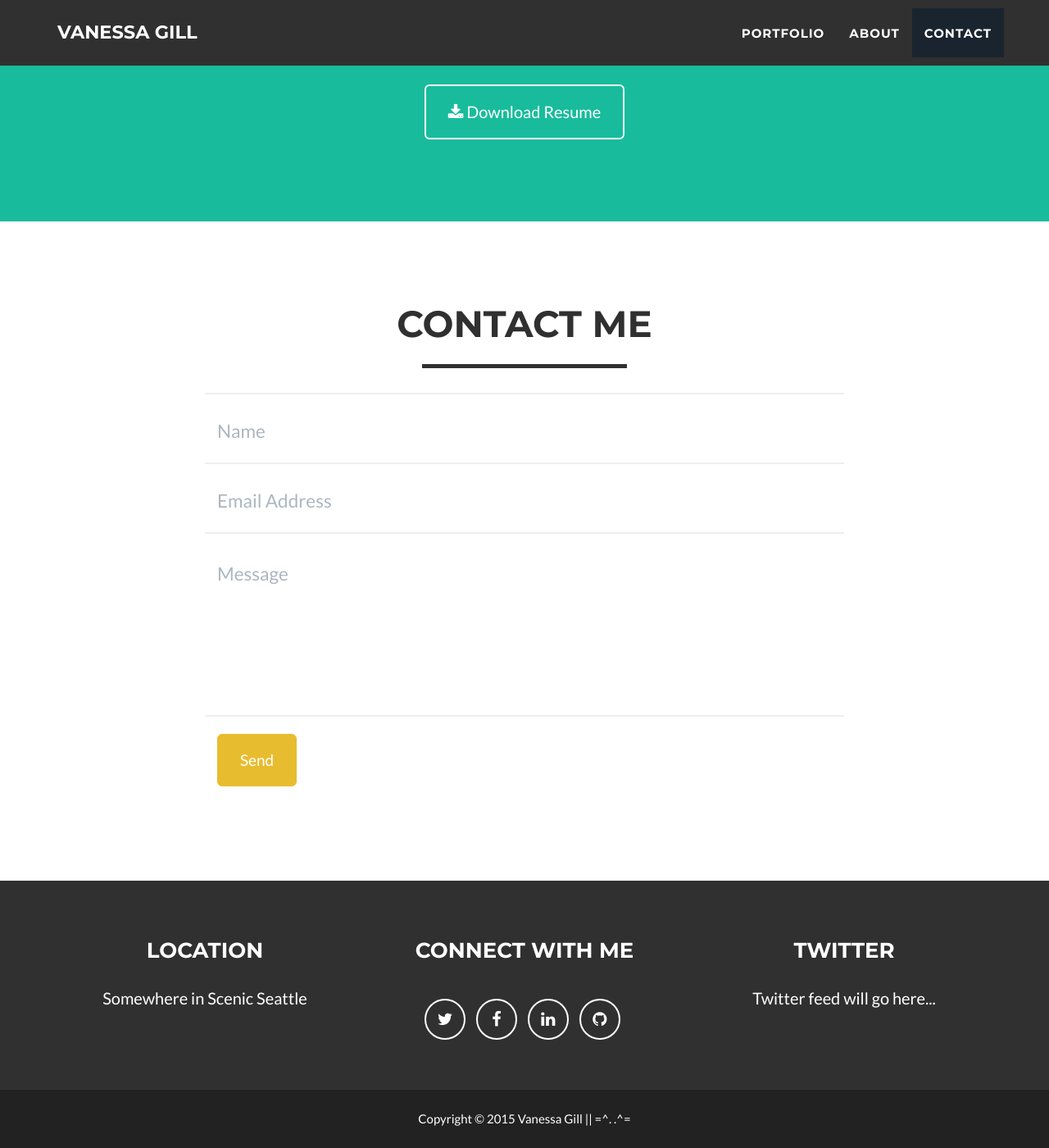
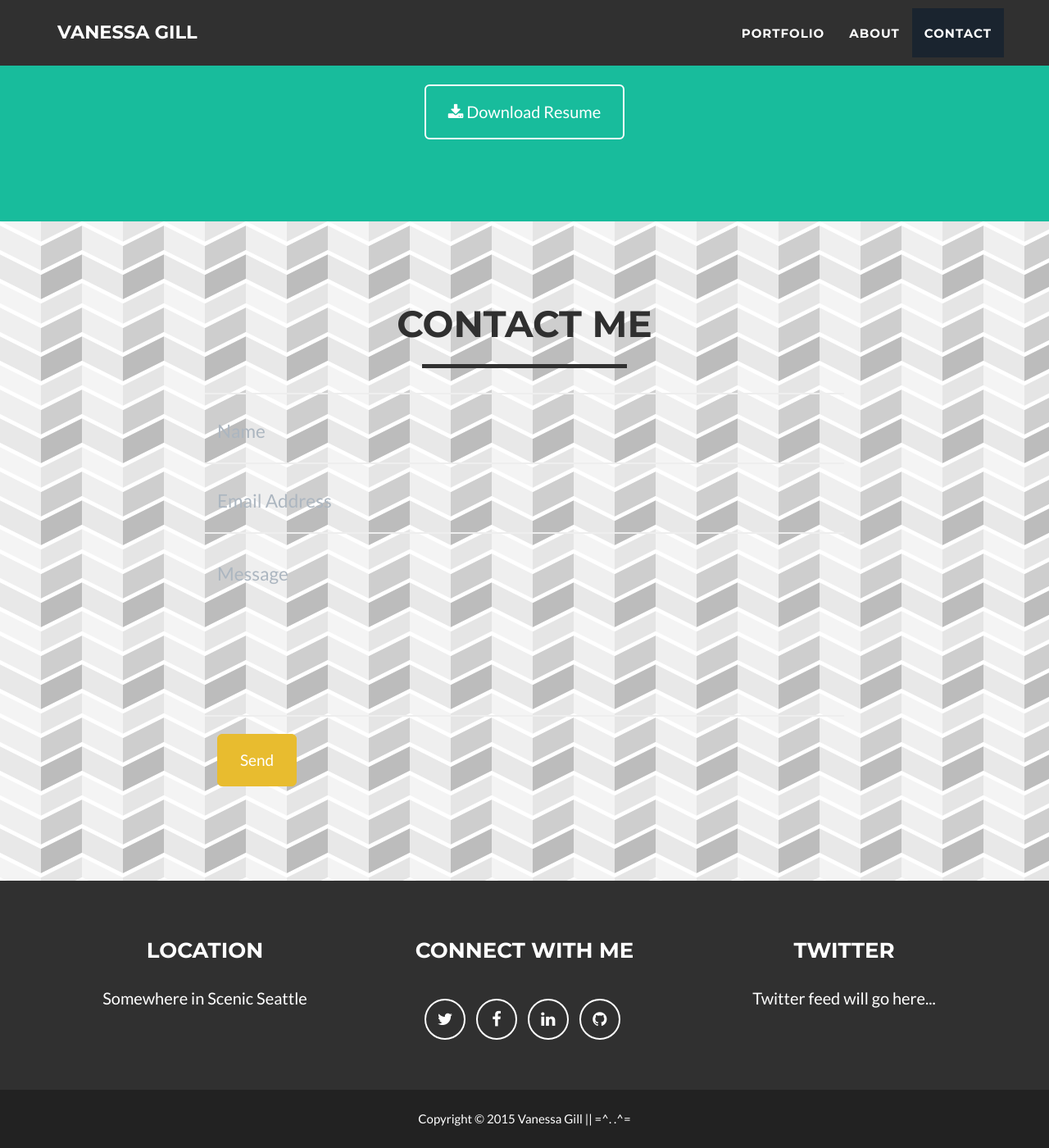
Before and after one commit to cnvrsepnk/cnvrsepnk.github.io, a Jekyll site: the page built from index.html, in a window 1280 px wide and 1400 px high, scrolled down 1937 px. Shown: the whole window at 82% size. Built offline with Jekyll 4.4.1, drawn with Linux system fonts in a browser that asks for light colours.

Commit message:
bg image test

```diff
--- a/_includes/css/main.css
+++ b/_includes/css/main.css
@@ -204,6 +204,11 @@ section.success {
     section.first {
         padding-top: 75px;
     }
+}
+
+#contact {
+    background-image: url('img/02.png');
+    background-repeat: repeat;
 }
 
 #portfolio .portfolio-item {
```
Also changed, not shown: img/02.png (added).
